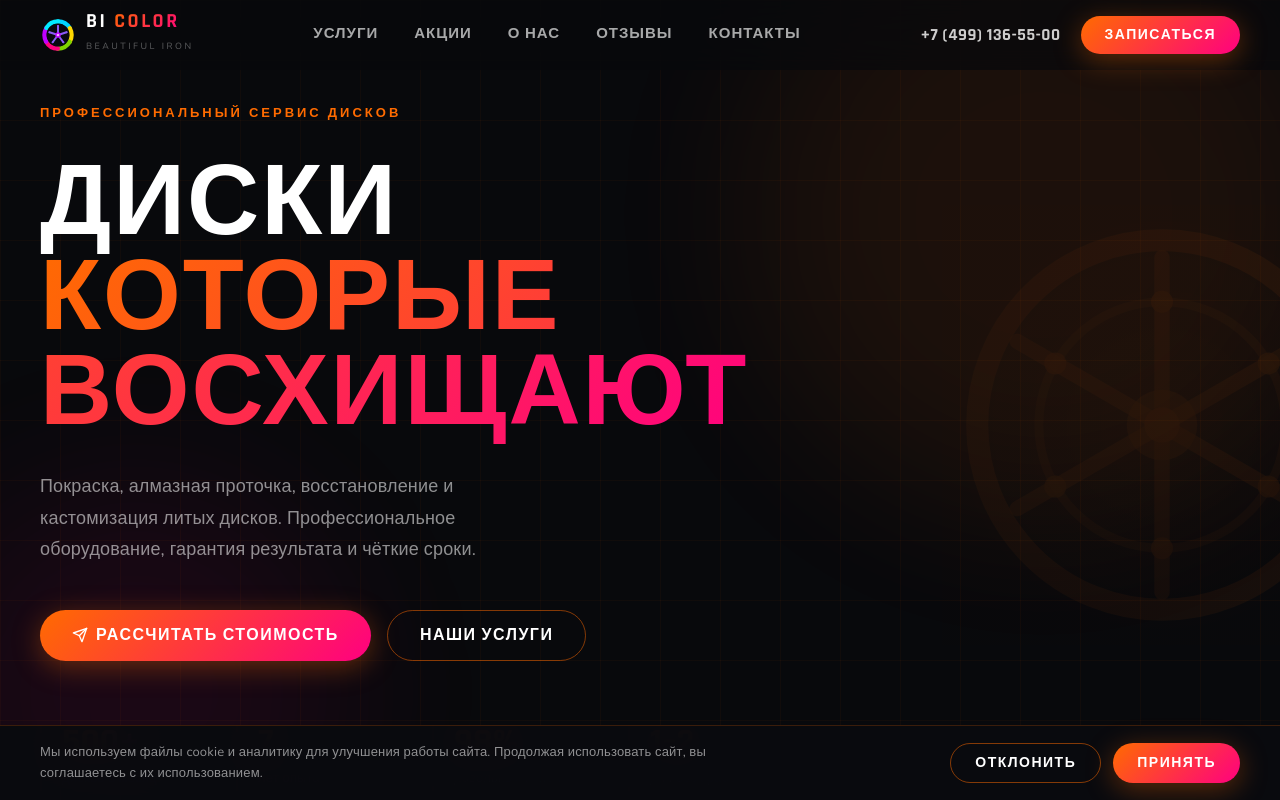
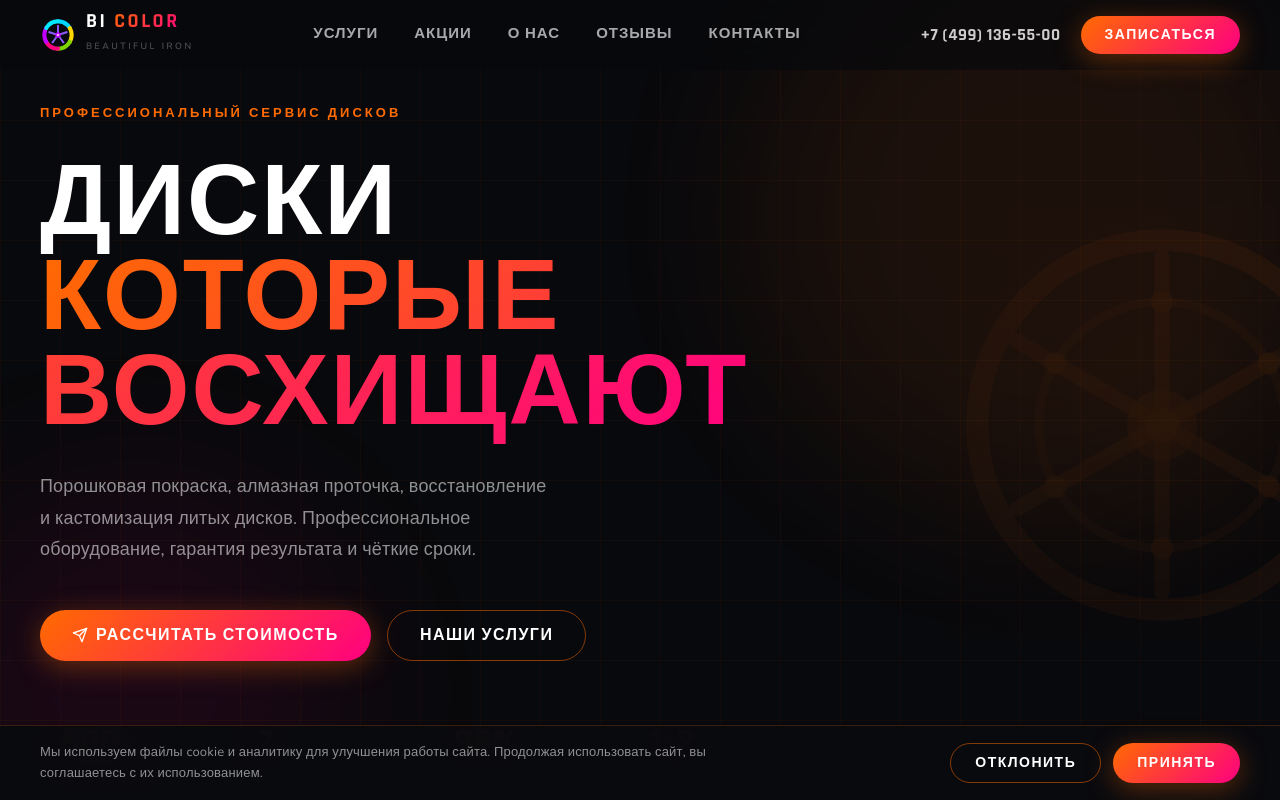
Before and after one commit to mikhailmikemorozov-coder/moaans, a React (Vite) app: page / in a window 1280 px wide. Shown: the top 800 px of the page. Built offline with nearby package versions, Linux system fonts and the light colour scheme.

Commit message:
Update hero text: покраска → порошковая покраска

```diff
--- a/src/App.jsx
+++ b/src/App.jsx
@@ -583,7 +583,7 @@ export default function App() {
             </h1>
 
             <p className="fade-up d3" style={{ fontSize: 18, color: "rgba(255,255,255,.55)", lineHeight: 1.75, maxWidth: 520, marginBottom: 44 }}>
-              Покраска, алмазная проточка, восстановление и кастомизация литых дисков. Профессиональное оборудование, гарантия результата и чёткие сроки.
+              Порошковая покраска, алмазная проточка, восстановление и кастомизация литых дисков. Профессиональное оборудование, гарантия результата и чёткие сроки.
             </p>
 
             <div className="hero-btns fade-up d4" style={{ display: "flex", gap: 16, flexWrap: "wrap", marginBottom: 64 }}>
```
